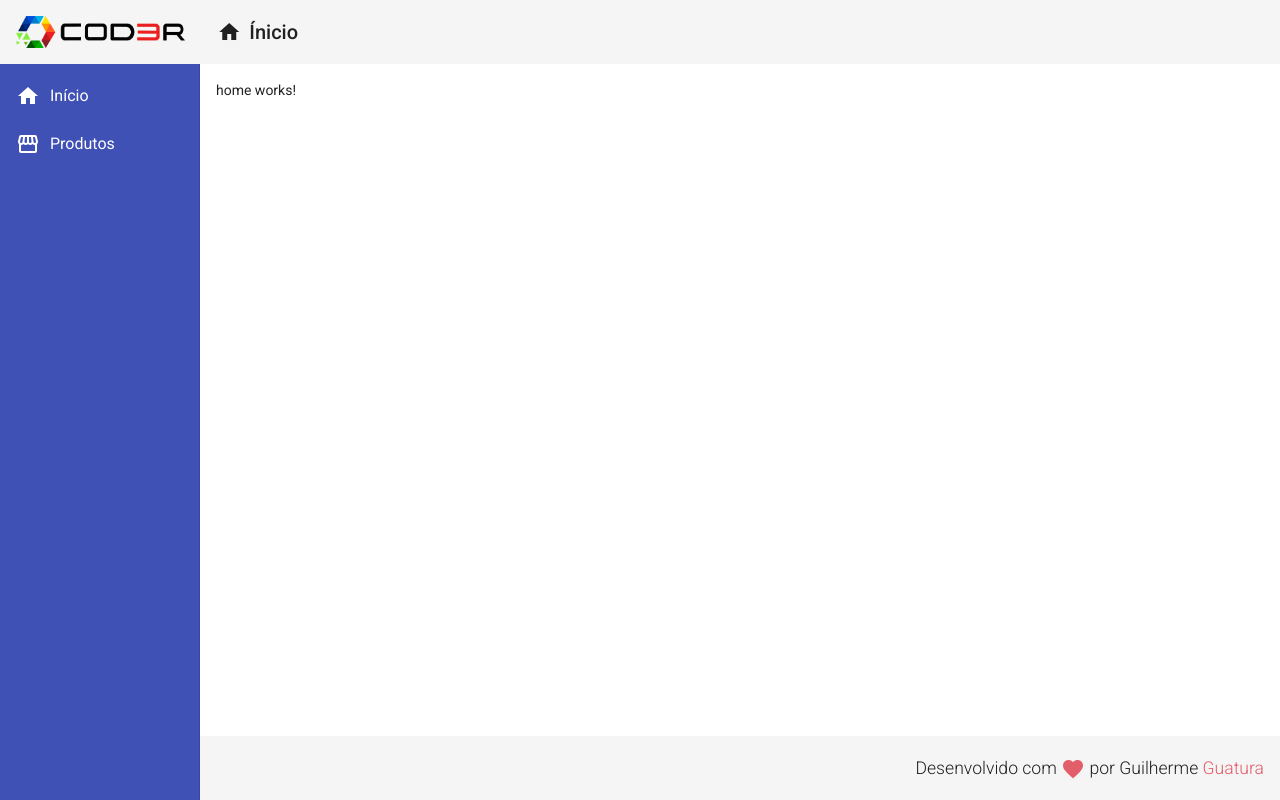
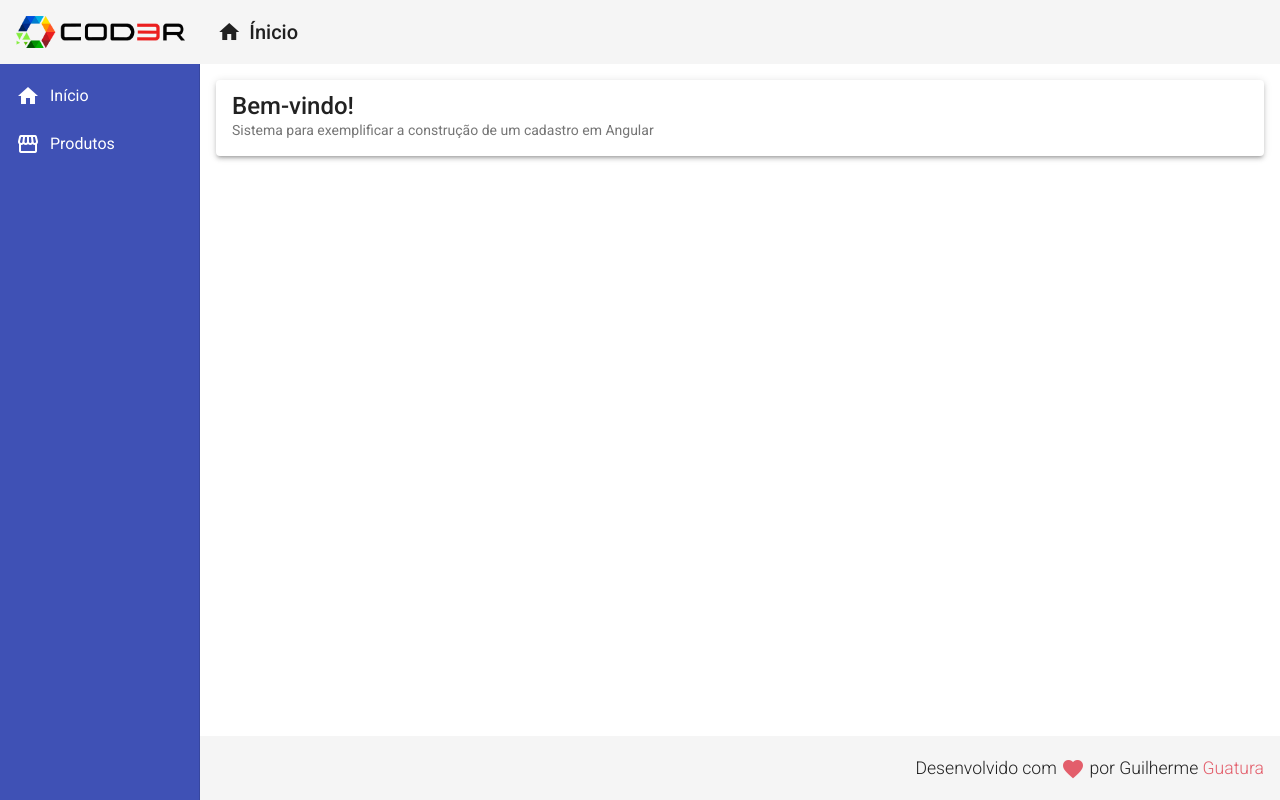
Before and after one commit to guiguat/angular-crud, an Angular app in the folder frontend/: page / in a window 1280 px wide. Built offline with nearby package versions, Linux system fonts and the light colour scheme.

Commit message:
create home component ui

```diff
--- a/frontend/src/app/views/home/home.component.html
+++ b/frontend/src/app/views/home/home.component.html
@@ -1 +1,8 @@
-<p>home works!</p>
+<mat-card class="home mat-elevation-z3">
+    <mat-card-title class="title">
+        Bem-vindo!
+    </mat-card-title>
+    <mat-card-subtitle class="subtitle">
+        Sistema para exemplificar a construção de um cadastro em Angular
+    </mat-card-subtitle>
+</mat-card>
```
